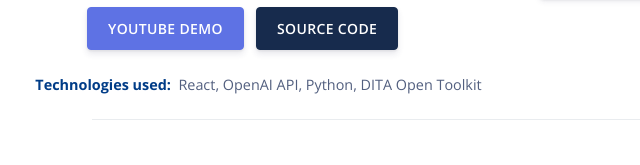
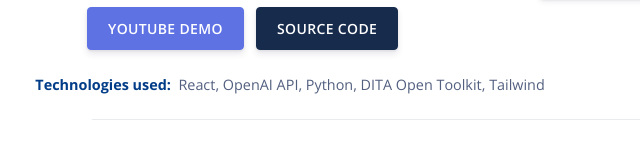
Before and after one commit to leanneholmes/leanneholmes.github.io, a website: page index.html in a window 1280 px wide. Shown: the part 2039-2204 px from the top of the page, 145-785 px from the left. Drawn offline with nearby package versions, Linux system fonts and the light colour scheme; some packages are replaced by stand-ins of ours.

Commit message:
Modified tech stack for projects

```diff
--- a/index.html
+++ b/index.html
@@ -205,7 +205,7 @@
               </div>
             </div>
         </div>
-        <div class="row text-justify technologies"><span class="text-primary"><b>Technologies used:</b></span>&nbsp; React, OpenAI API, Python, DITA Open Toolkit</div>
+        <div class="row text-justify technologies"><span class="text-primary"><b>Technologies used:</b></span>&nbsp; React, OpenAI API, Python, DITA Open Toolkit, Tailwind</div>
     </div>
     <div class="border-top mt-4 hr-padded"></div>
       <div class="container mt-4">
```
